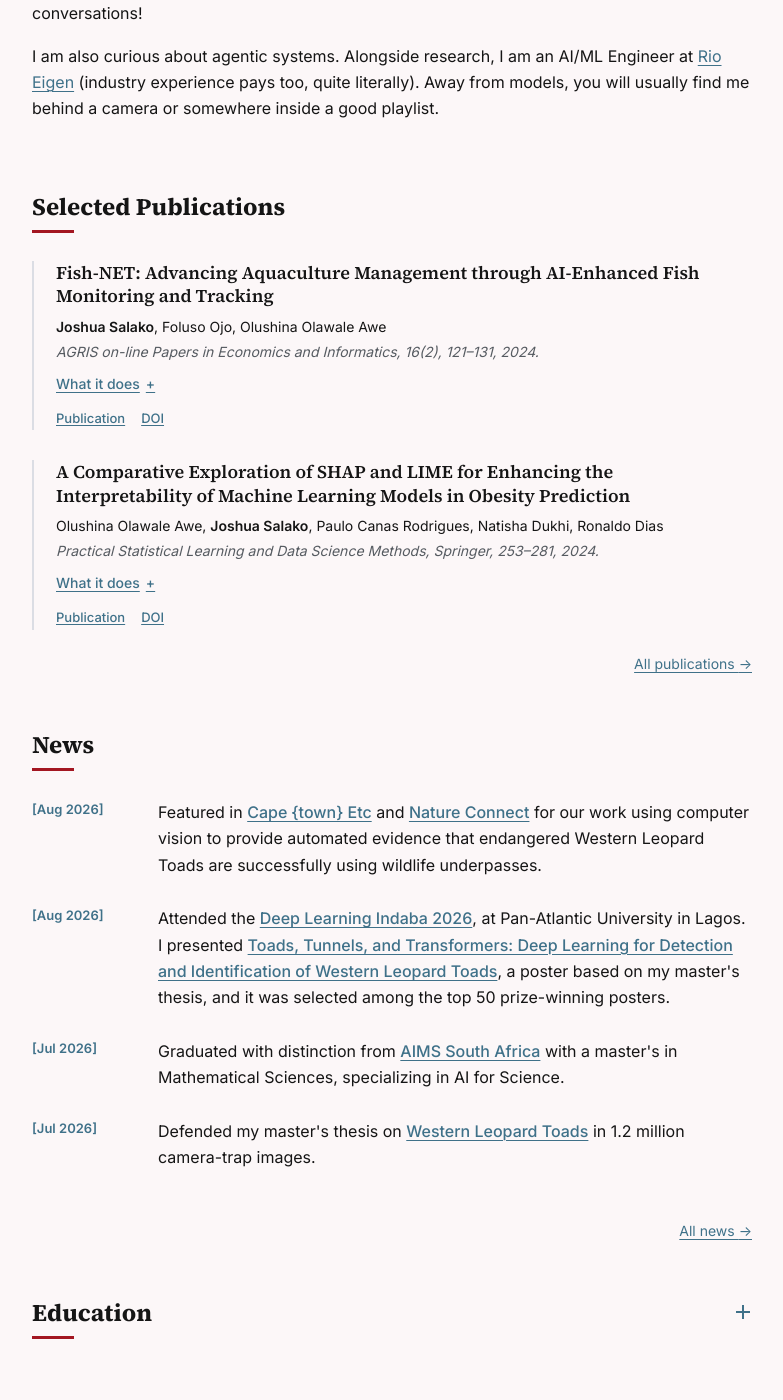
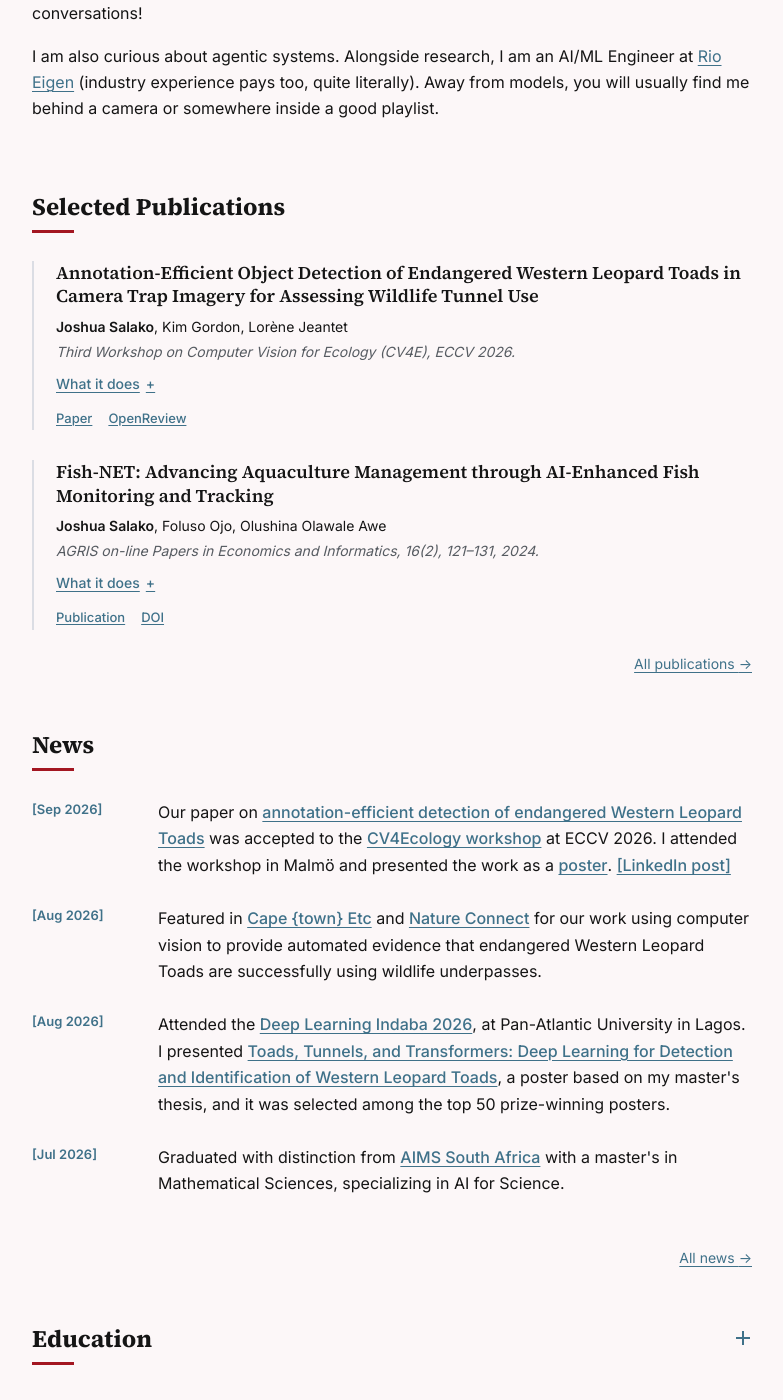
Before and after one commit to joshsalako/joshsalako.github.io, a Jekyll site: the page built from index.html, in a window 1280 px wide and 1400 px high, scrolled down 610 px. Shown: the whole window, without its empty margins (248-1031 px from the left). Built offline with Jekyll 4.4.1, drawn with Linux system fonts in a browser that asks for light colours; a style sheet for code colours, icons or effects is not loaded.

Commit message:
Add CV4Ecology publication and September news update

```diff
--- a/_data/news.yml
+++ b/_data/news.yml
@@ -1,3 +1,19 @@
+- date: 2026-09
+  display_date: Sep 2026
+  parts:
+    - text: "Our paper on "
+    - text: annotation-efficient detection of endangered Western Leopard Toads
+      url: https://openreview.net/forum?id=0YnE65NGna
+    - text: " was accepted to the "
+    - text: CV4Ecology workshop
+      url: https://cv4e-workshop.github.io/
+    - text: " at ECCV 2026. I attended the workshop in Malmö and presented the work as a "
+    - text: poster
+      url: https://drive.google.com/file/d/1xnhgU568o7jucx6j4kPUVsSgZs2fpZju/view?usp=drive_link
+    - text: ". "
+    - text: "[LinkedIn post]"
+      url: https://www.linkedin.com/posts/salakojoshua_eccv2026-eccv-cv4e-activity-7503162130242789376-TWGx?utm_source=share&utm_medium=member_desktop&rcm=ACoAAC1HhdsBnD_OesnLEr5wgoLBFhvx6-KReCU
+
 - date: 2026-08
   display_date: Aug 2026
   parts:
--- a/_data/publications.yml
+++ b/_data/publications.yml
@@ -1,3 +1,20 @@
+- title: "Annotation-Efficient Object Detection of Endangered Western Leopard Toads in Camera Trap Imagery for Assessing Wildlife Tunnel Use"
+  year: 2026
+  category: Computer Vision & Ecology
+  featured: true
+  authors:
+    - name: Joshua Salako
+      self: true
+    - name: Kim Gordon
+    - name: Lorène Jeantet
+  venue: Third Workshop on Computer Vision for Ecology (CV4E), ECCV 2026.
+  summary: Combines contrast enhancement, domain-specific transfer learning, active learning, and spatial postprocessing to detect endangered Western Leopard Toads in camera-trap imagery and monitor wildlife tunnel use.
+  links:
+    - label: Paper
+      url: https://openreview.net/pdf?id=0YnE65NGna
+    - label: OpenReview
+      url: https://openreview.net/forum?id=0YnE65NGna
+
 - title: "Latent Geometry of Taste: Scalable Low-Rank Matrix Factorization"
   year: 2026
   category: Recommender Systems
@@ -47,6 +64,9 @@
     - name: O. Olamiju
   venue: 3rd EIE International Conference on Computing, Networking, Robotics and Telecommunication (EIECon), 2025.
   summary: Uses machine learning to identify risky power-grid failures quickly, reducing the number of expensive contingency simulations operators need to run.
+  links:
+    - label: Preprint
+      url: https://arxiv.org/abs/2609.04300
 
 - title: "Fish-NET: Advancing Aquaculture Management through AI-Enhanced Fish Monitoring and Tracking"
   year: 2024
```
Also changed, not shown: 3 other files.
